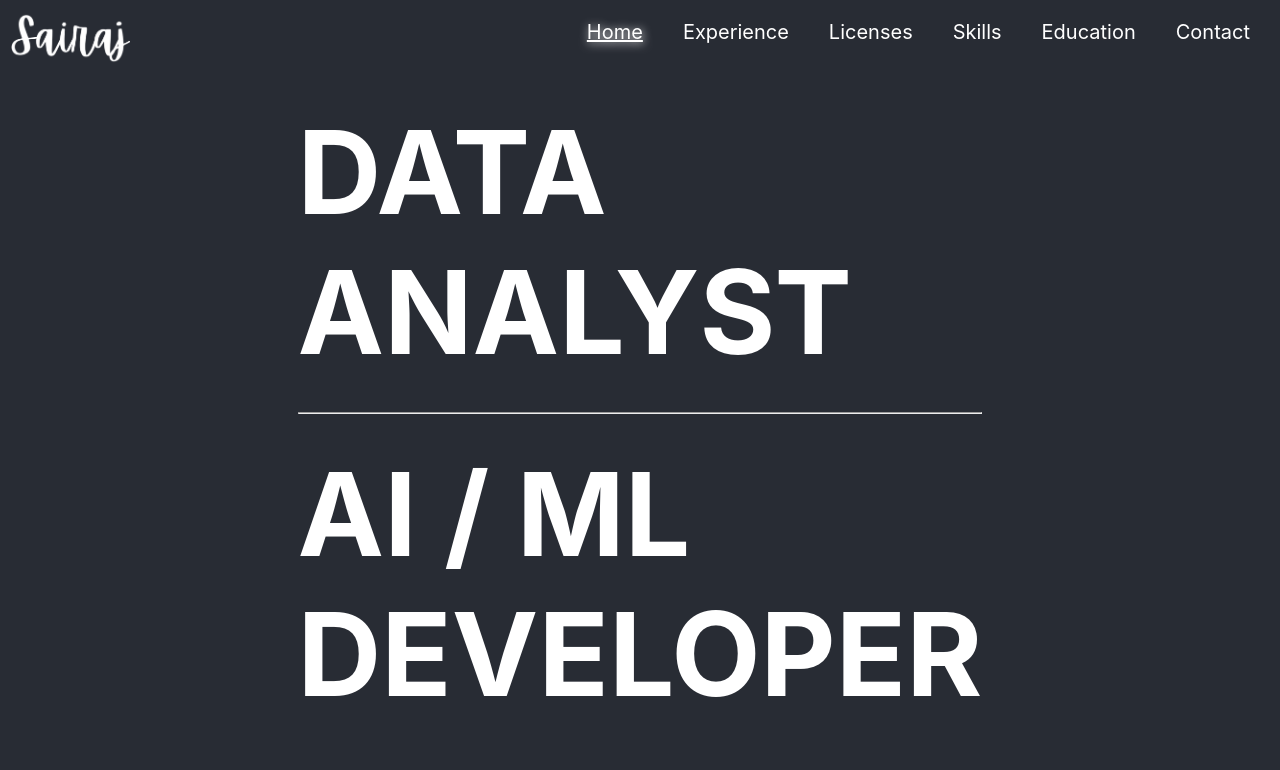
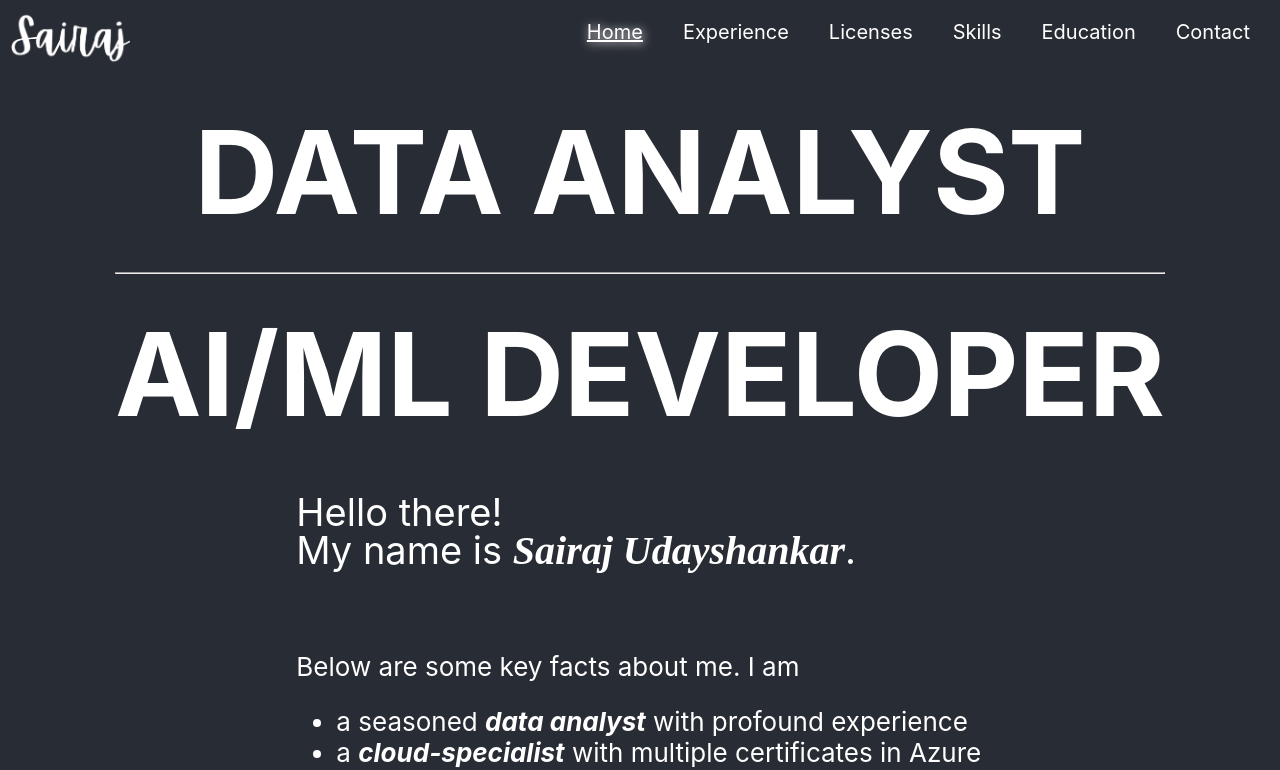
Before and after one commit to SairajGunner/Portfolio, a React (Create React App) app in the folder portfolio/: page / in a window 1280 px wide. Shown: the top 770 px of the page. Built offline with nearby package versions, Linux system fonts and the light colour scheme.

Commit message:
Styling Changes Home Page

```diff
--- a/portfolio/src/components/home/Home.js
+++ b/portfolio/src/components/home/Home.js
@@ -11,16 +11,12 @@ function Home() {
     <div className="container">
       <div className="intro-big">
         <div className="gigantic-font">
-          <div onMouseOver={ChangeColor}>
-            <span>DATA</span>
-            <br></br>
-            <span>ANALYST</span>
+          <div onMouseOver={ChangeColor} style={{ textAlign: "center" }}>
+            <span>DATA ANALYST</span>
           </div>
           <hr style={{ marginTop: "30px", marginBottom: "30px" }}></hr>
           <div onMouseOver={ChangeColor}>
-            <span>AI / ML</span>
-            <br></br>
-            <span>DEVELOPER</span>
+            <span>AI/ML DEVELOPER</span>
           </div>
         </div>
       </div>
```
